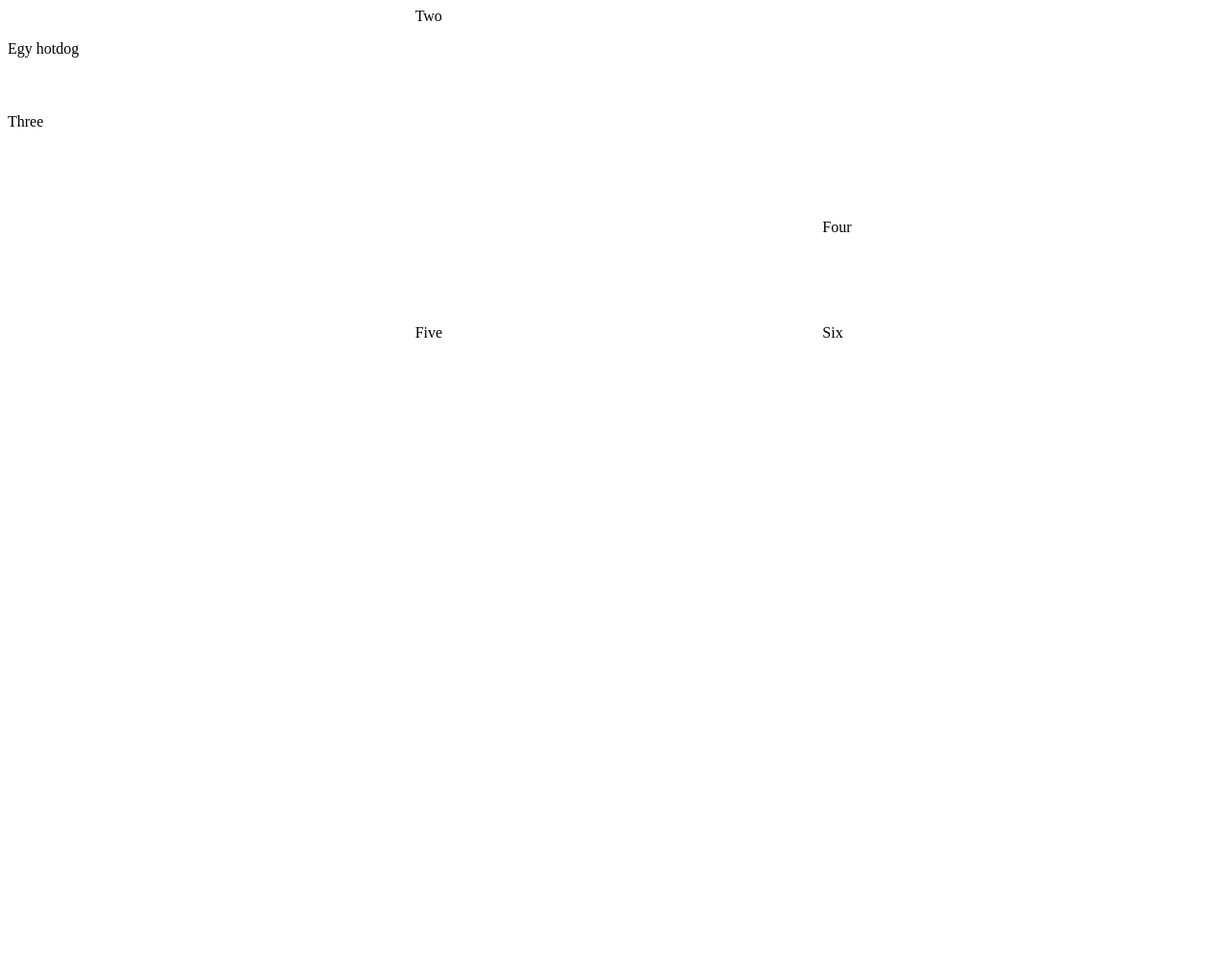
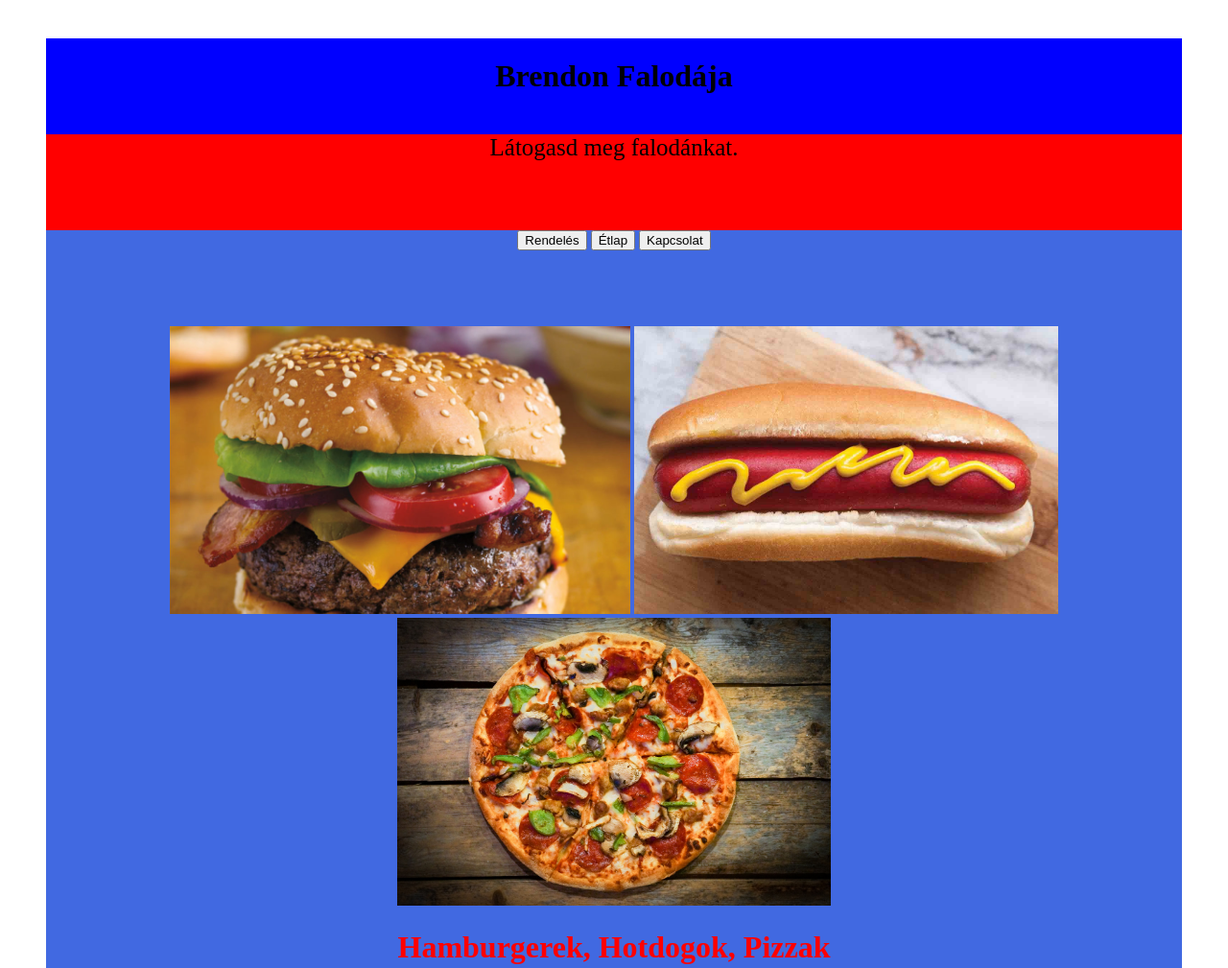
Before and after one commit to TamasPlesa/rapidSiteBuilding, a plain HTML site: page main.html in a window 1280 px wide. Shown: the top 1009 px of the page at 96% size. Before the commit the page ends 800 px from the top, so only its background shows below. Drawn offline with Linux system fonts and the light colour scheme.

Commit message:
Created grid and tried different css stuff

```diff
--- a/main.css
+++ b/main.css
@@ -1,30 +1,51 @@
 .wrapper {
+  margin: 20px;
+  padding: 20px;
   display: grid;
   grid-template-columns: repeat(3, 1fr);
-  grid-gap: 10px;
+  /* grid-gap: 10px; */
   grid-auto-rows: minmax(100px, auto);
 }
+h1 {
+  text-align: center;
+}
+#gyors {
+  color: red;
+  height: auto;
+
+}
+.buttons {
+  font-size: 25px;
+  align-content: center;
+}
 .one {
-  grid-column: 1 / 3;
+  grid-column: 1 / 4;
+  background-color: blue;
   grid-row: 1;
 }
 .two {
-  grid-column: 2 / 4;
-  grid-row: 1 / 3;
+  font-size: 25px;
+  text-align: center;
+  grid-column: 1 / 4;
+  grid-row: 2;
+  background-color: red;
 }
 .three {
-  grid-column: 1;
-  grid-row: 2 / 5;
+  grid-column: 1 / 4;
+  grid-row: 3;
+  background-color: royalblue;
 }
 .four {
-  grid-column: 3;
-  grid-row: 3;
+  background-color: royalblue;
+  grid-column: 1 / 4;
+  grid-row: 4;
 }
 .five {
-  grid-column: 2;
-  grid-row: 4;
+  background-color: royalblue;
+  grid-column: 1 / 4;
+  grid-row: 5;
 }
 .six {
-  grid-column: 3;
-  grid-row: 4;
+  grid-column: 1 / 4;
+  grid-row: 6;
 }
--- a/main.html
+++ b/main.html
@@ -10,16 +10,53 @@
   <body>
     <div class="wrapper">
       <div class="one">
-        <img src="hotdog.jpg" alt="" />
-        <p>
-          Egy hotdog
-        </p>
+        <h1>
+          Brendon Falodája
+        </h1>
       </div>
-      <div class="two">Two</div>
-      <div class="three">Three</div>
-      <div class="four">Four</div>
-      <div class="five">Five</div>
-      <div class="six">Six</div>
+      <div class="two">
+        Látogasd meg falodánkat.
+      </div>
+      <div class="three">
+        <div>
+          <center>
+            <button>
+              Rendelés
+            </button>
+            <button>
+              Étlap
+            </button>
+            <button>
+              Kapcsolat
+            </button>
+          </center>
+        </div>
+      </div>
+      <div class="four">
+        <div id="gyors">
+          <center>
+            <img src="./assets/burger.jpg" width="auto" height="300" alt="" />
+            <img src="./assets/hotdog.jpg " width="auto" height="300" alt="" />
+            <img src="./assets/pizza.jpg" width="auto" height="300" alt="" />
+          </center>
+          <center>
+            <h1>Hamburgerek, Hotdogok, Pizzak</h1>
+          </center>
+        </div>
+      </div>
+      <div class="five">
+        <center>
+          <img src="./assets/roast.jpg" width="auto" height="300" alt="" />
+          <img src="./assets/soup.jpg" width="auto" height="300" alt="" />
+          <img src="./assets/pasta.jpg" width="auto" height="300" alt="" />
+        </center>
+        <center>
+          <h1>Sültek, Levesek, Tészták</h1>
+        </center>
+      </div>
+      <div class="six">
+        Six
+      </div>
     </div>
   </body>
 </html>
```
